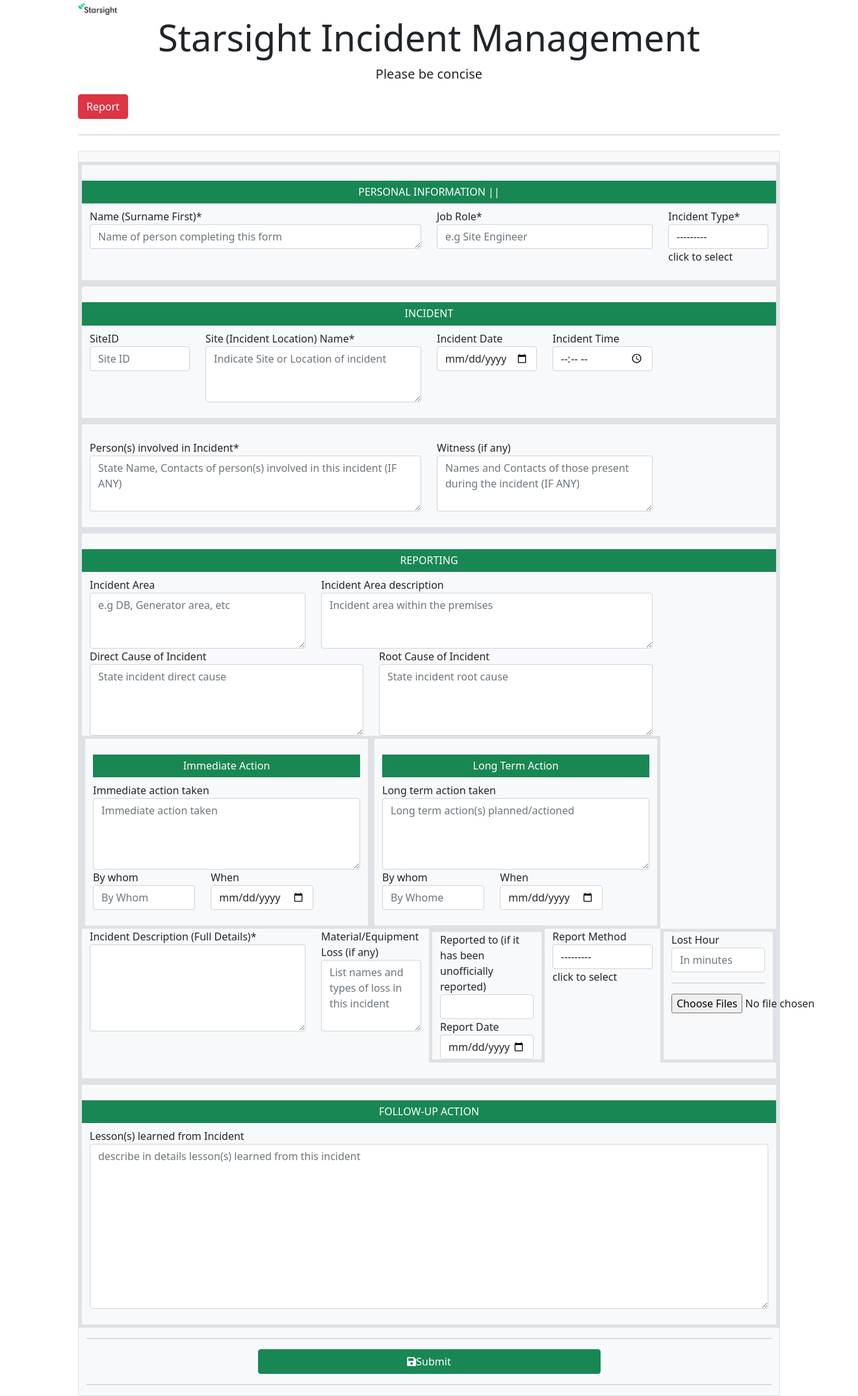
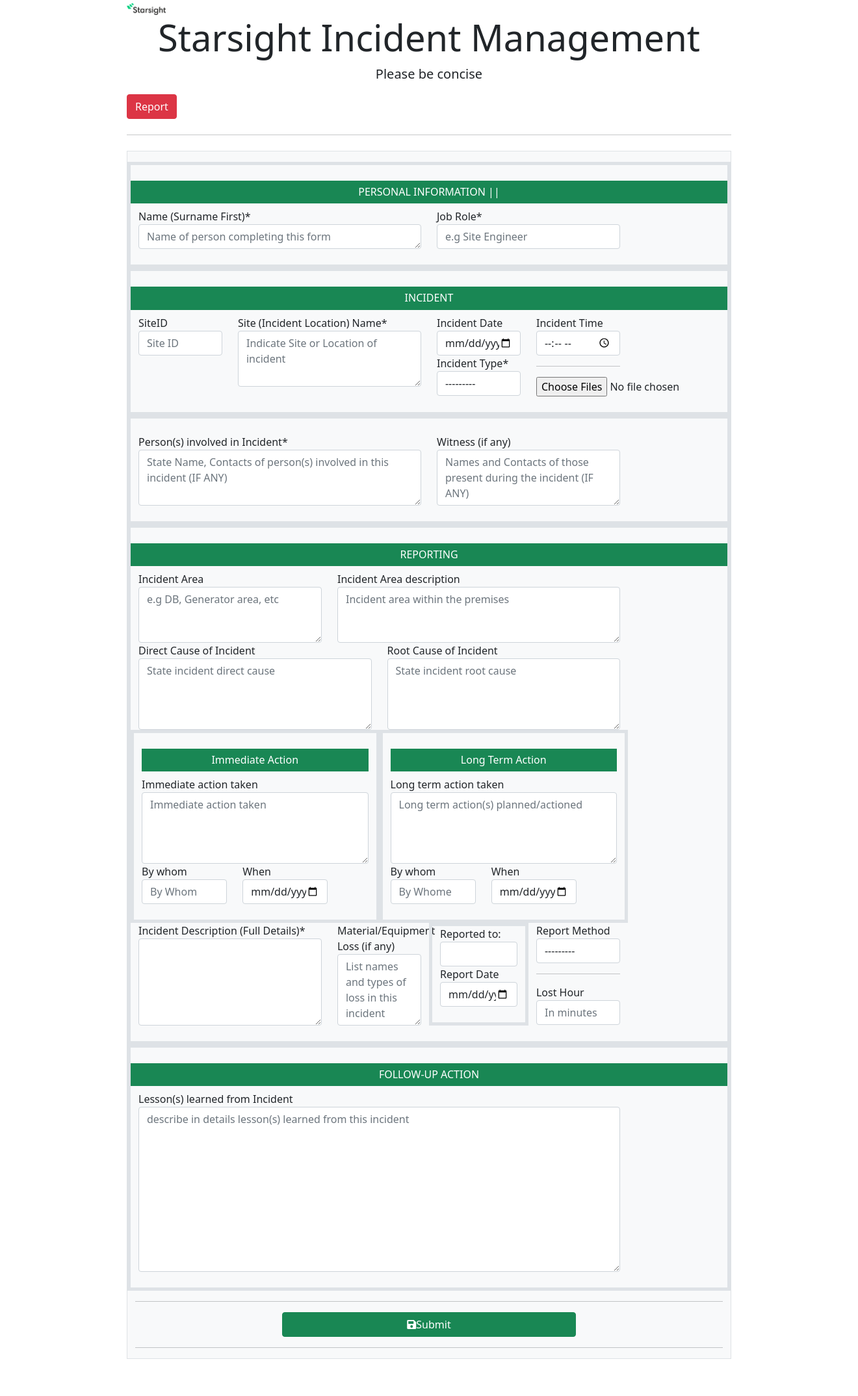
Before and after one commit to prompt2k2/IncidentApp, a Django app: page / in a window 1320 px wide; the page is wider, and only the part inside the window is pictured. Shown: that part at 65% size. After the commit the page ends 2091 px from the top of that part, so only its background shows below. Run offline with Django 3.2, Linux system fonts and the light colour scheme; some libraries are stand-ins or nearby versions.

Commit message:
endtheday

```diff
--- a/IMRegister/models.py
+++ b/IMRegister/models.py
@@ -33,7 +33,7 @@ class Incident(models.Model):
     incident_description = models.CharField(verbose_name='Incident Description (Full Details)',max_length=2220)
     witness = models.CharField(verbose_name='Witness (if any)', max_length=220, null=True, blank=True)
     loss = models.CharField(verbose_name='Material/Equipment Loss (if any)',max_length=220, null=True, blank=True)
-    reported_to = models.CharField(verbose_name='Reported to (if it has been unofficially reported)', max_length=80, null=True, blank=True)
+    reported_to = models.CharField(verbose_name='Reported to:', max_length=80, null=True, blank=True)
     date_reported = models.DateTimeField(verbose_name='Report Date',null=True, blank=True)
     report_method = models.CharField(verbose_name='Report Method',null=True, blank=True, max_length=20, choices=RM)
     lessons = models.CharField(verbose_name='Lesson(s) learned from Incident',max_length=2220, null=True, blank=True)
--- a/IMRegister/templates/IMRegister/incident.html
+++ b/IMRegister/templates/IMRegister/incident.html
@@ -17,7 +17,7 @@
 
 <body>
 
-    <div class="container-fluid">
+    <div class="container">
         <div class="col-md-10 offset-md-1 mt-25">
             <div class="jumbotron">
                 <div class="col-md-12">
@@ -28,7 +28,7 @@
                 <a class="btn btn-danger" href="{% url 'Report' %}">Report </a>
                 <hr class="my-4">
                 {% block content %}
-                <div class="container-sm pt-3 border bg bg-light justify-content-center">
+                <div class="container-fluid pt-3 border bg bg-light justify-content-center">
                     <form action = "{% url 'IncidentView' %}" method = "POST" name = 'message' enctype="multipart/form-data">
                         {% csrf_token %}
 
@@ -36,15 +36,15 @@
                         <h6 class="p-2 mb-2 bg-success text-white text-center"> PERSONAL INFORMATION || {{incidentnumber}}</h6>
                             <div class="col-md-6">{{form.name|as_crispy_field}}</div>
                             <div class="col-md-4">{{form.job_role|as_crispy_field}}</div>
-                            <div class="col-md-2">{{form.incident_type|as_crispy_field}} click to select</div>
+
 
                         </div>
                         <div class="row pt-4 pb-4 border border-5">
                             <h6 class="p-2 mb-2 bg-success text-white text-center"> INCIDENT </h6>
                             <div class="col-md-2">{{form.siteID|as_crispy_field}}</div>
                             <div class="col-md-4">{{form.site_name|as_crispy_field}}</div>
-                            <div class="col-md-2">{{form.incident_date|as_crispy_field}}</div>
-                            <div class="col-md-2">{{form.incident_time|as_crispy_field}}</div>
+                            <div class="col-md-2">{{form.incident_date|as_crispy_field}}{{form.incident_type|as_crispy_field}}</div>
+                            <div class="col-md-2">{{form.incident_time|as_crispy_field}}<hr><div>{{form.files}} </div></div>
 
 
                         </div>
@@ -85,18 +85,15 @@
                                     <div>{{form.reported_to|as_crispy_field}}</div>
                                     <div>{{form.date_reported|as_crispy_field}}</div>
                             </div>
-                            <div class="col-md-2">{{form.report_method|as_crispy_field}} click to select</div>
-                            <div class="col-md-2 border border-5">
-                                <div>{{form.lost_hr|as_crispy_field}}</div>
-                                <hr>
-                                <div>{{form.files}} </div>
-                            </div>
+                            <div class="col-md-2">{{form.report_method|as_crispy_field}}<hr>{{form.lost_hr|as_crispy_field}}</div>
+
+
 
                         </div>
 
                         <div class="row pt-4 pb-4 border border-5">
                         <h6 class="p-2 mb-2 bg-success text-white text-center"> FOLLOW-UP ACTION </h6>
-                            <div class="col-md-12">{{form.lessons|as_crispy_field}}</div>
+                            <div class="col-md-10">{{form.lessons|as_crispy_field}}</div>
 
                         </div>
 
```
Also changed, not shown: db.sqlite3.
